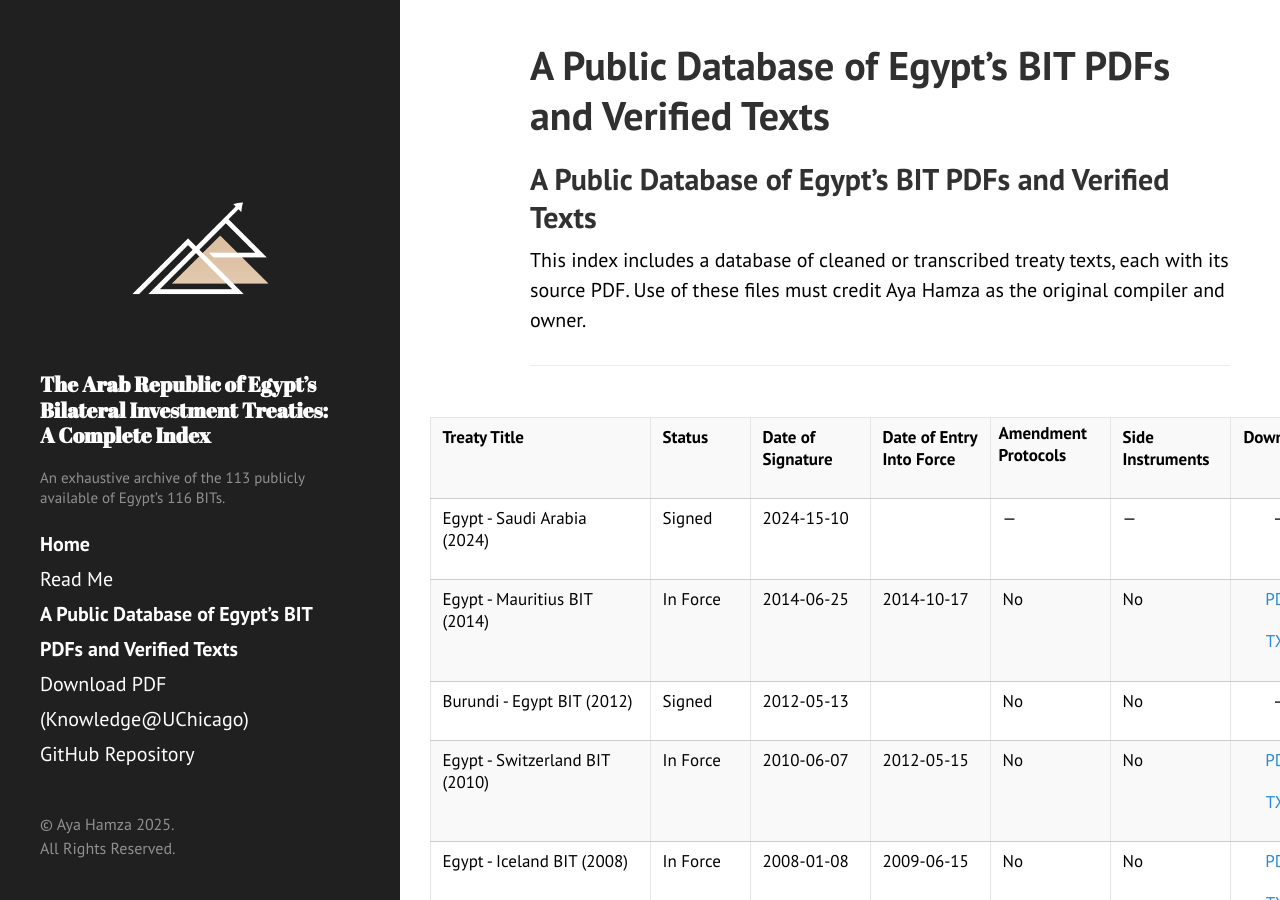
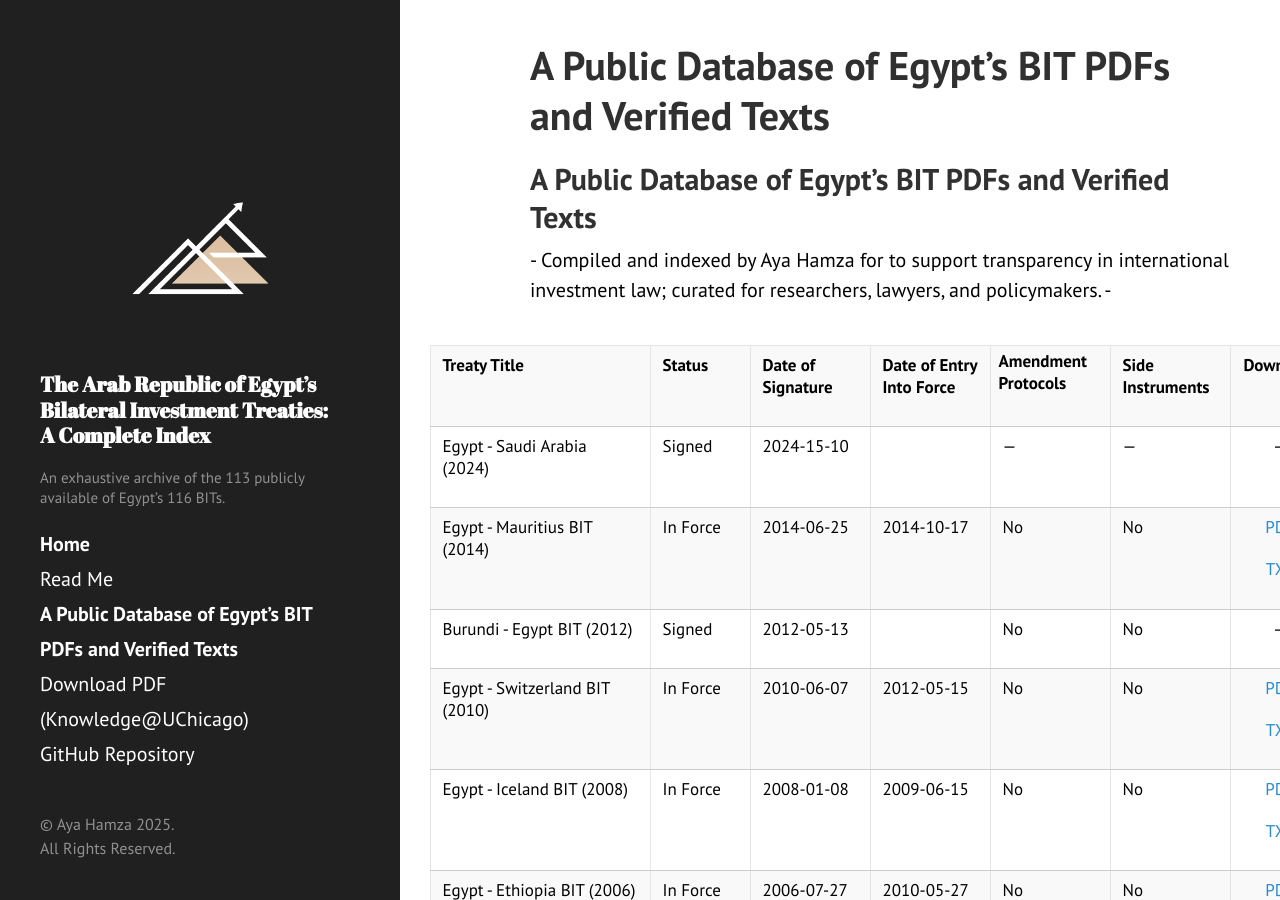
Before and after one commit to ayahamza1/MENABITs, a Jekyll site: the page built from index.md, in a window 1280 px wide and 900 px high. Built offline with Jekyll 4.4.1, drawn with Linux system fonts in a browser that asks for light colours; our own code applies the rules of GitHub Pages for plain Markdown files.

Commit message:
Update index.md

```diff
--- a/index.md
+++ b/index.md
@@ -1,8 +1,7 @@
 ## A Public Database of Egypt's BIT PDFs and Verified Texts
-
-This index includes a database of cleaned or transcribed treaty texts, each with its source PDF. Use of these files must credit Aya Hamza as the original compiler and owner.
-
----
+-
+Compiled and indexed by Aya Hamza for to support transparency in international investment law; curated for researchers, lawyers, and policymakers.
+-
 
 <div style="display: flex; justify-content: center;">
 <div style="text-align: center; margin-bottom: 20px;">
```
